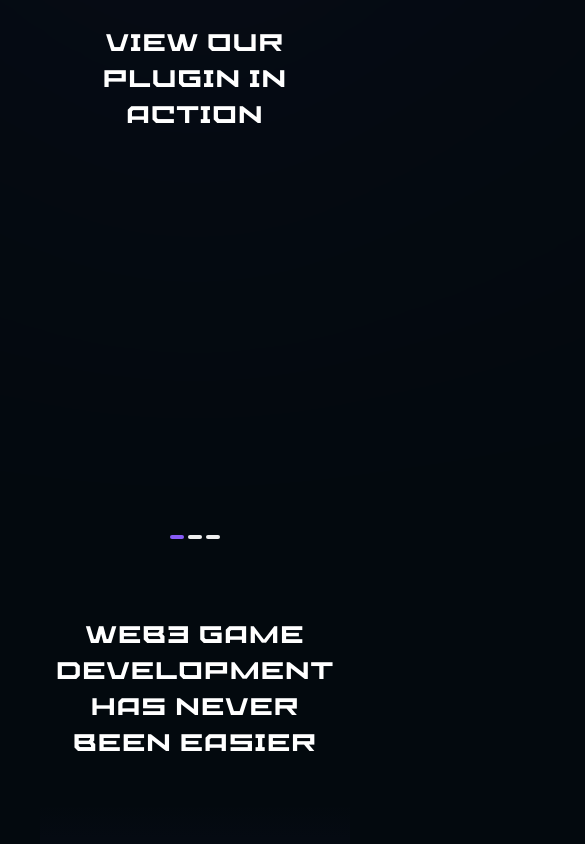
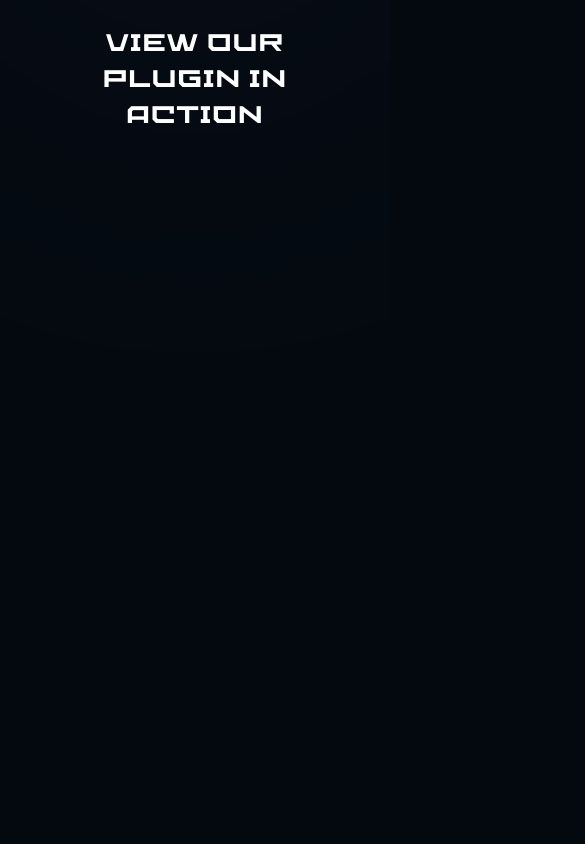
Before and after one commit to G7DAO/unreal-web3, a React (Create React App) app: page / in a window 390 px wide. Shown: the part 2560-3404 px from the top of the page, 585 px wide, since content can reach past the window. Built offline with nearby package versions, Linux system fonts and the light colour scheme.

Commit message:
fix carousel mobile, add padding

```diff
--- a/src/index.css
+++ b/src/index.css
@@ -1,3 +1,8 @@
+:root{
+  max-width: 100vw;
+  overflow-x: hidden;
+}
+
 body {
   margin: 0;
   font-family: -apple-system, BlinkMacSystemFont, 'Segoe UI', 'Roboto', 'Oxygen',
--- a/src/pages/Landing/index.js
+++ b/src/pages/Landing/index.js
@@ -58,15 +58,22 @@ const LandingPage = () => {
                     loop={true}
                     withControls={false}
                     withIndicators={true}
-                    slideSize="1200px">
+                    slideSize="1200px"
+                    draggable={false}>
                     <Carousel.Slide>
-                        <ReactPlayer url='https://youtu.be/_kVAiWbnngc' controls={true}/>
+                        <div>
+                            <ReactPlayer url='https://youtu.be/_kVAiWbnngc' controls={true} width={'100%'} height={'100%'}/>
+                        </div>
                     </Carousel.Slide>
                     <Carousel.Slide>
-                        <ReactPlayer url='https://youtu.be/czoYWrj2UNs' controls={true}/>
+                        <div>
+                            <ReactPlayer url='https://youtu.be/czoYWrj2UNs' controls={true} width={'100%'} height={'100%'}/>
+                        </div>
                     </Carousel.Slide>
                     <Carousel.Slide>
-                        <ReactPlayer url='https://youtu.be/dVBnhJBw5oY' controls={true}/>
+                        <div>
+                            <ReactPlayer url='https://youtu.be/dVBnhJBw5oY' controls={true} width={'100%'} height={'100%'}/>
+                        </div>
                     </Carousel.Slide>
                 </Carousel>
             </section>
--- a/src/pages/Landing/styles.module.css
+++ b/src/pages/Landing/styles.module.css
@@ -594,6 +594,11 @@
 
 .carouselSlide {
     position: relative;
+    padding: 0px 10px;
+    > div {
+        width: 640px;
+        height: 360px;
+    }
 }
 
 .carouselIndicators {
@@ -619,3 +624,32 @@
     width: 1200px;
     overflow: hidden;
 }
+
+
+@media screen and (max-width: 700px) {
+    .carouselIndicators {
+        display: none;
+    }
+
+    .carouselContainer {
+        flex-direction: column;
+        max-width: 100vw;
+        gap: 20px;
+    }
+
+    .carouselSlide {
+        padding: 0px;
+        margin: 0px auto;
+        max-width: 100vw;
+        width: 90vw;
+        height: calc(90vw / 16 * 9);
+        > div {
+            width: 100%;
+            height: 100%;
+        }
+    }
+
+    .carouselViewport {
+        max-width: 100vw;
+    }
+}
```
